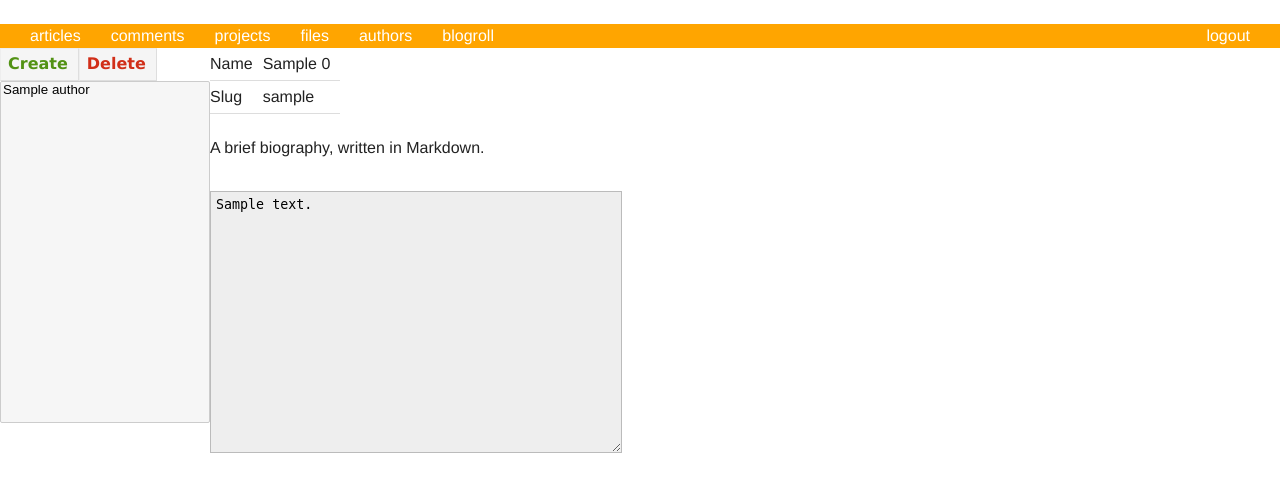
After one commit to lethain/lifeflow, a Django app: template templates/lifeflow/editor/authors.html in a window 1280 px wide. The commit adds this page. Shown: the top 492 px of the page. Run offline with Django 3.2, Linux system fonts and the light colour scheme; the template is opened without the code that fills it: most values are stand-ins (such as "Sample title", 1, 10 or a date in 2020).

Commit message:
Partial implementation of an author editing view for LFE.

```diff
--- a/editor/urls.py
+++ b/editor/urls.py
@@ -6,6 +6,7 @@ urlpatterns = patterns('lifeflow.editor.views',
     (r'^comments/$', 'comments'),
     (r'^blogroll/$', 'blogroll'),
     (r'^files/$', 'files'),
+    (r'^authors/$', 'authors'),
 
     (r'^projects/$', 'projects'),
     (r'^projects/create/$', 'create_project'),
--- a/media/lifeflow/editor/editor.css
+++ b/media/lifeflow/editor/editor.css
@@ -377,19 +377,22 @@ div.blogs div.controls {
 }
 
 
+div.authors {
+    width: 100%;
+}
 
 div.files {
     width: 100%;
 }
 
-div.files div.selections {
+div.selections {
     width: 210px;
     float: left;
     height: 100%;
 }
 
 
-div.files div.selections select {
+div.selections select {
     width: 100%;
 }
 
--- /dev/null
+++ b/templates/lifeflow/editor/author.html
@@ -0,0 +1,22 @@
+<div class="author-picture">
+
+</div>
+<div class="author-details">
+  <ul>
+    <li>
+    <table>
+      <tr>
+	<td>Name</td><td> {{ author.name}} </td>
+      </tr>
+      <tr>
+	<td>Slug</td><td> {{ author.slug }}</td>
+      </tr>
+    </table>
+
+    <li>
+    <p> A brief biography, written in Markdown. </p>
+    <textarea id="author-bio">{{ author.bio }}</textarea>
+  </li>
+
+</ul>
+</div>
--- /dev/null
+++ b/templates/lifeflow/editor/authors.html
@@ -0,0 +1,22 @@
+{% extends "lifeflow/editor/base.html" %}
+
+
+{% block body %}
+
+<div class="authors">
+  <div class="selections" id="authors-list">
+    <a class="button positive" id="add-author"> Create </a>
+    <a class="button negative" id="delete-author"> Delete </a>
+    <select id="authors" size="20">
+      {% for author in authors %}
+      <option value="{{ author.pk }}"> {{ author.name }}</option>
+	{% endfor %}
+    </select>
+  </div>
+  <div class="author">
+    {% with authors.0 as author %}
+    {% include "lifeflow/editor/author.html" %}
+    {% endwith %}
+  </div>
+</div>
+{% endblock %}
--- a/templates/lifeflow/editor/base.html
+++ b/templates/lifeflow/editor/base.html
@@ -24,6 +24,7 @@
   <a class="left" href="/editor/comments/">comments</a>
   <a class="left" href="/editor/projects/">projects</a>
   <a class="left" href="/editor/files/">files</a>
+  <a class="left" href="/editor/authors/">authors</a>
   <a class="left" href="/editor/blogroll/">blogroll</a>
   {% endif %}
 </div>
```
Also changed, not shown: editor/views.py (+7 -0 lines).
